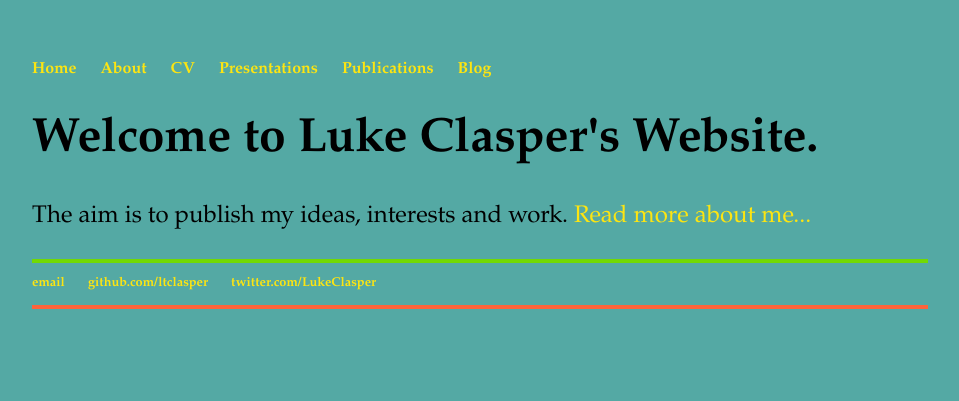
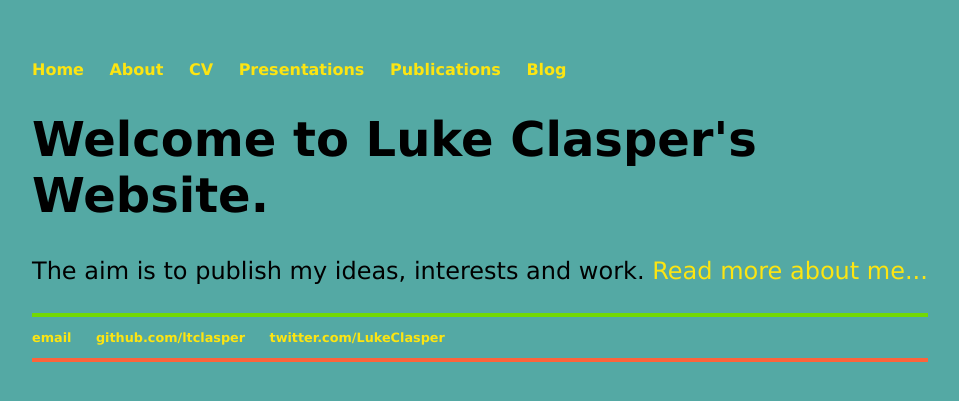
Before and after one commit to ltclasper/ltclasper.github.io, a Jekyll site: the page built from index.html, in a window 1280 px wide. Shown: the top 401 px of the page, without its empty margins (160-1119 px from the left). Built offline with Jekyll 4.4.1, drawn with Linux system fonts in a browser that asks for light colours.

Commit message:
Update main.css

```diff
--- a/css/main.css
+++ b/css/main.css
@@ -4,7 +4,7 @@ body {
     background-color: #54A9A4;
 }
 nav ul, footer ul {
-    font-family:"Palatino Linotype", "Book Antiqua", Palatino, serif;
+    font-family:"Lucida Sans Unicode", "Lucida Grande", sans-serif;
     padding: 0px;
     list-style: none;
     font-weight: bold;
@@ -16,20 +16,20 @@ nav ul li, footer ul li {
 a {
     text-decoration: none;
     color: #FDE511;
-    font-family:"Palatino Linotype", "Book Antiqua", Palatino, serif;
+    font-family:"Lucida Sans Unicode", "Lucida Grande", sans-serif;
 }
 a:hover {
     text-decoration: underline;
 }
 h1 {
     font-size: 3em;
-    font-family:"Palatino Linotype", "Book Antiqua", Palatino, serif;
+    font-family:"Lucida Sans Unicode", "Lucida Grande", sans-serif;
 }
 p {
     font-size: 1.5em;
     line-height: 1.4em;
     color: #000000;
-    font-family:"Palatino Linotype", "Book Antiqua", Palatino, serif;
+    font-family:"Lucida Sans Unicode", "Lucida Grande", sans-serif;
 
 
 }
@@ -43,10 +43,10 @@ footer {
 ul.posts {
     margin: 20px auto 40px;
     font-size: 1.5em;
-    font-family:"Palatino Linotype", "Book Antiqua", Palatino, serif;
+    font-family:"Lucida Sans Unicode", "Lucida Grande", sans-serif;
 }
 
 ul.posts li {
     list-style: none;
-    font-family:"Palatino Linotype", "Book Antiqua", Palatino, serif;
+    font-family:"Lucida Sans Unicode", "Lucida Grande", sans-serif;
 }
```
